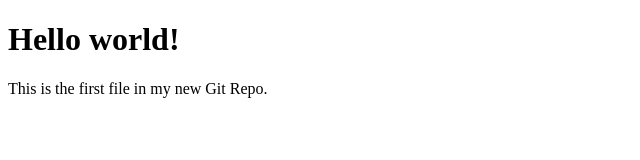
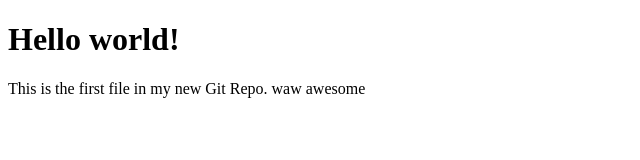
Before and after one commit to Bhaumik221222/bk_one, a plain HTML site: page index.html in a window 1280 px wide. Shown: the whole page, without its empty margins (0-640 px from the left). Drawn offline with Linux system fonts and the light colour scheme.

Commit message:
second commit

```diff
--- a/index.html
+++ b/index.html
@@ -6,7 +6,8 @@
 <body>
 
 <h1>Hello world!</h1>
-<p>This is the first file in my new Git Repo.</p>
+<p>This is the first file in my new Git Repo.
+    waw awesome</p>
 
 </body>
 </html>
```
